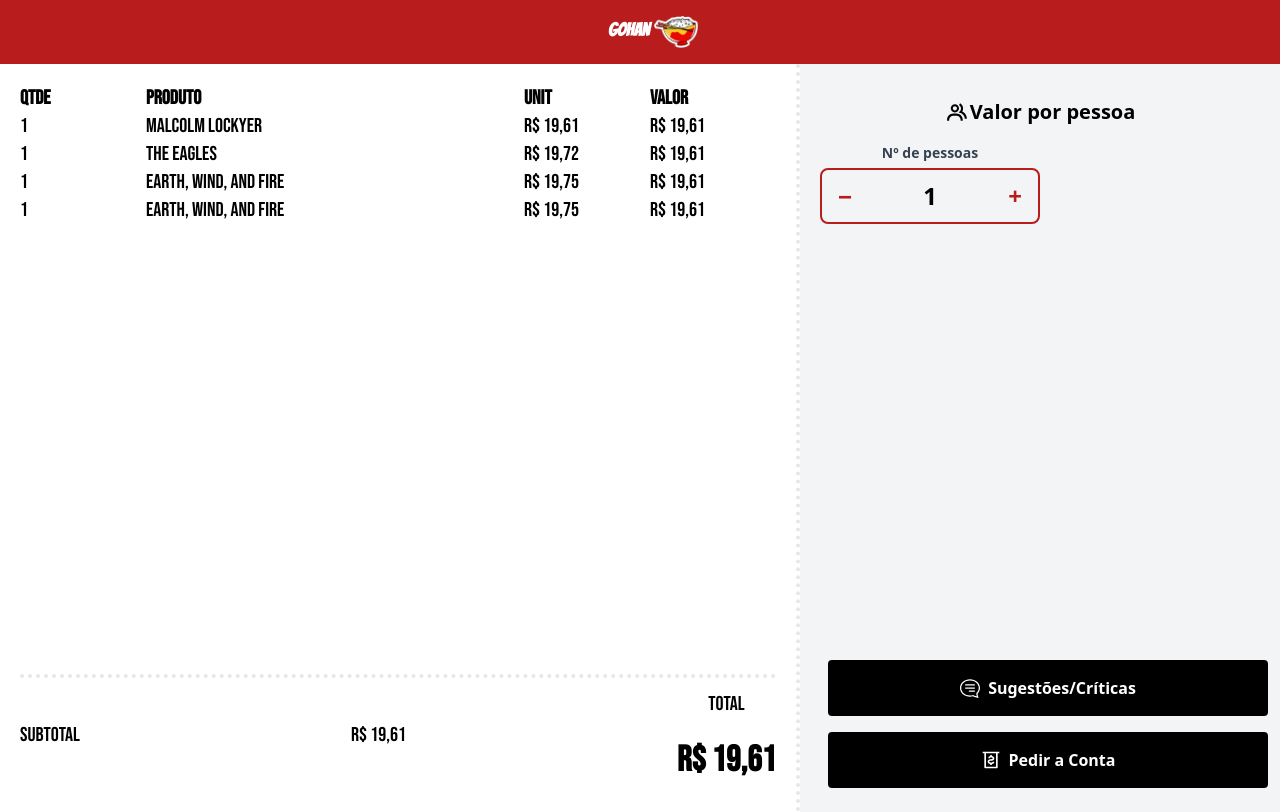
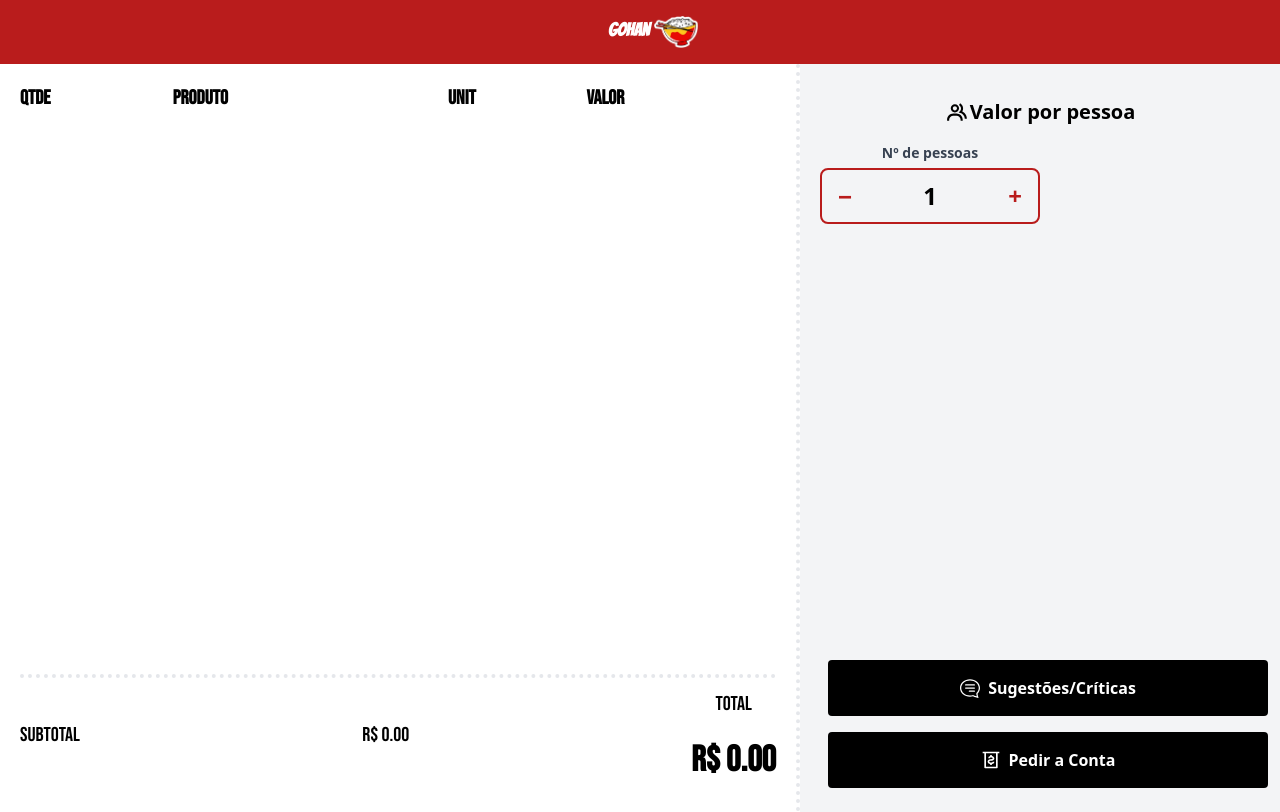
Before and after one commit to Daviiro/gohan, a Next.js app: page /cart in a window 1280 px wide. Built offline with nearby package versions, Linux system fonts and the light colour scheme.

Commit message:
fix: fixed bug when subtracting items from the cart

```diff
--- a/src/components/orderInfo.tsx
+++ b/src/components/orderInfo.tsx
@@ -1,7 +1,15 @@
+import { RootState } from "@/store/store";
 import { useTranslation } from "react-i18next";
+import { useSelector } from "react-redux";
 
 const OrderInfo: React.FC = () => {
+	const itemsOnCart = useSelector((state: RootState) => state.cart);
 	const { t } = useTranslation();
+
+	const orderTotal = itemsOnCart.reduce((accumulator, object) => {
+		return accumulator + object.price * object.amount;
+	}, 0);
+
 	return (
 		<div className="flex flex-col justify-between p-5 font-bebas border-r-4 border-dotted h-[93.5vh]">
 			<div className="h-5/6 overflow-y-auto text-xl">
@@ -15,30 +23,20 @@
 						</tr>
 					</thead>
 					<tbody>
-						<tr>
-							<td className="w-1/6">1</td>
-							<td className="w-3/6">Malcolm Lockyer</td>
-							<td className="w-1/6">R$ 19,61</td>
-							<td className="w-1/6">R$ 19,61</td>
-						</tr>
-						<tr>
-							<td className="w-1/6">1</td>
-							<td>The Eagles</td>
-							<td>R$ 19,72</td>
-							<td>R$ 19,61</td>
-						</tr>
-						<tr>
-							<td className="w-1/6">1</td>
-							<td>Earth, Wind, and Fire</td>
-							<td>R$ 19,75</td>
-							<td>R$ 19,61</td>
-						</tr>
-						<tr>
-							<td className="w-1/6">1</td>
-							<td>Earth, Wind, and Fire</td>
-							<td>R$ 19,75</td>
-							<td>R$ 19,61</td>
-						</tr>
+						{itemsOnCart.map((item) => (
+							<tr>
+								<td className="w-1/6">{item.amount}</td>
+								<td className="w-3/6">
+									{item.name} - {item.flavor} - {item.size}
+								</td>
+								<td className="w-1/6">
+									R$ {item.price.toFixed(2)}
+								</td>
+								<td className="w-1/6">
+									R$ {(item.price * item.amount).toFixed(2)}
+								</td>
+							</tr>
+						))}
 					</tbody>
 				</table>
 			</div>
@@ -48,11 +46,13 @@
 					<span>{t("subtotal")}</span>
 				</div>
 				<div>
-					<span>R$ 19,61</span>
+					<span>R$ {orderTotal.toFixed(2)}</span>
 				</div>
 				<div className="h-full flex flex-col items-center justify-around">
 					<span>{t("total")}</span>
-					<span className="font-bold text-4xl">R$ 19,61</span>
+					<span className="font-bold text-4xl">
+						R$ {orderTotal.toFixed(2)}
+					</span>
 				</div>
 			</div>
 		</div>
--- a/src/store/slices/onCartItems.ts
+++ b/src/store/slices/onCartItems.ts
@@ -23,16 +23,19 @@
 		},
 		subItem: (state, action: PayloadAction<OnCartItemInterface>) => {
 			const existingItem = state.find(
-				(item) => item.name === action.payload.name
+				(item) =>
+					item.name === action.payload.name &&
+					item.flavor === action.payload.flavor &&
+					item.size === action.payload.size
 			);
 			if (!existingItem) return;
 
 			if (existingItem.amount === 1) {
 				state = state.filter(
 					(item) =>
-						item.name !== action.payload.name ||
-						item.flavor !== action.payload.flavor ||
-						item.size !== action.payload.size
+						item.name !== existingItem.name ||
+						item.flavor !== existingItem.flavor ||
+						item.size !== existingItem.size
 				);
 				return state;
 			}
```
